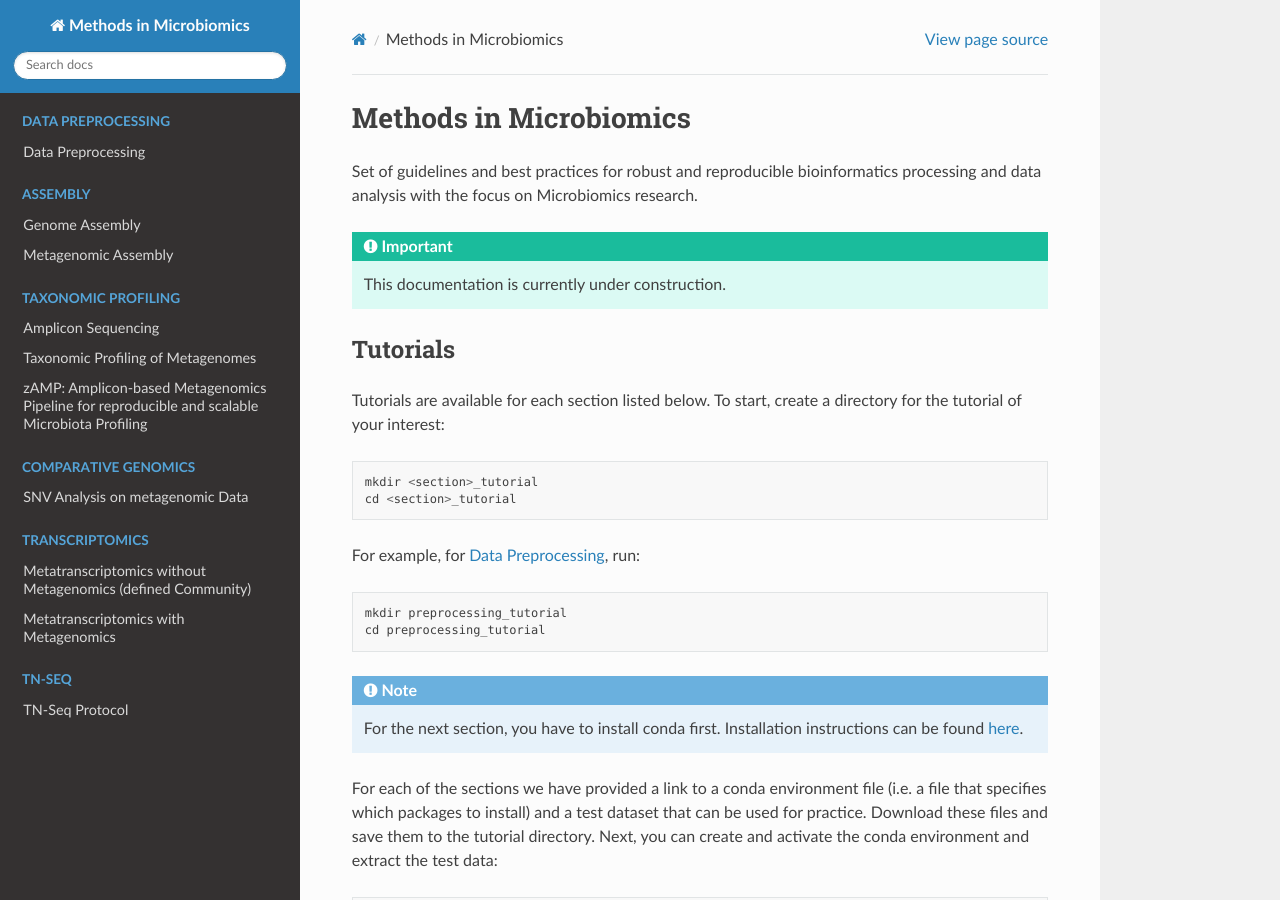
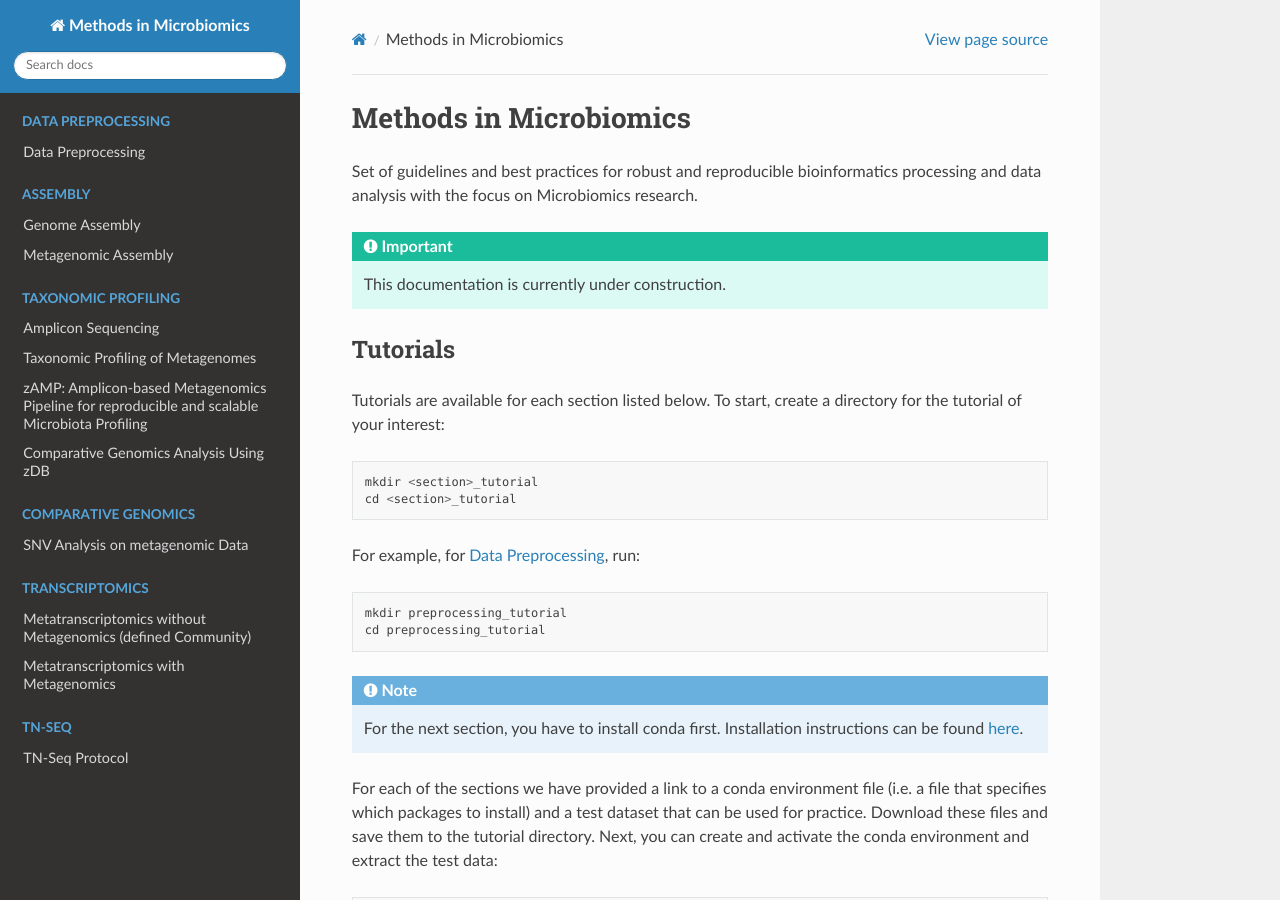
Before and after one commit to MicrobiologyETHZ/Methods_in_Microbiomics, a Sphinx documentation site: the page built from docs/index.rst, in a window 1280 px wide and 900 px high. Built offline with Sphinx 7.4.7 and the Read the Docs theme 2.0.0, drawn with Linux system fonts in a browser that asks for light colours.

Commit message:
Forgot to add zDB to index page

```diff
--- a/docs/index.rst
+++ b/docs/index.rst
@@ -130,6 +130,7 @@ Support
    taxonomic_profiling/16S
    taxonomic_profiling/metagenomes
    taxonomic_profiling/zAMP
+   taxonomic_profiling/zDB
 
 .. toctree::
    :caption: Comparative Genomics
```
